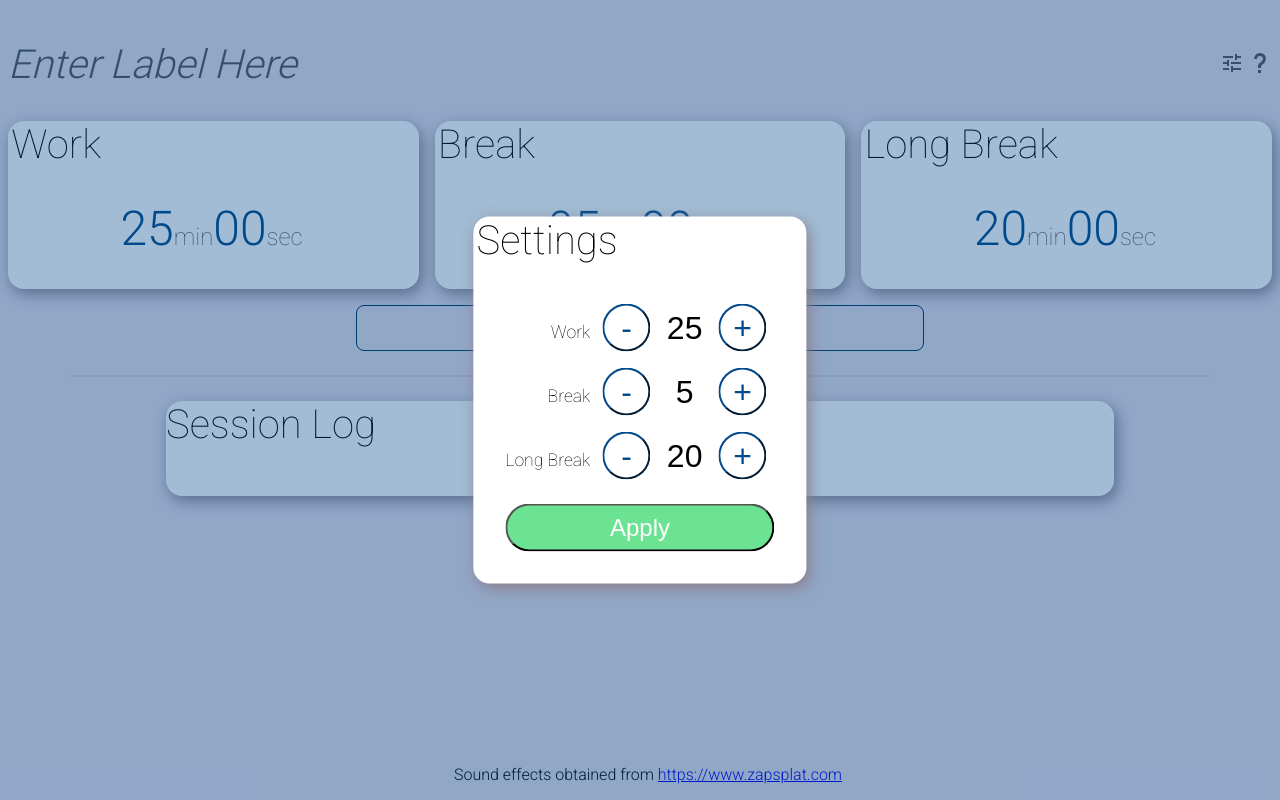
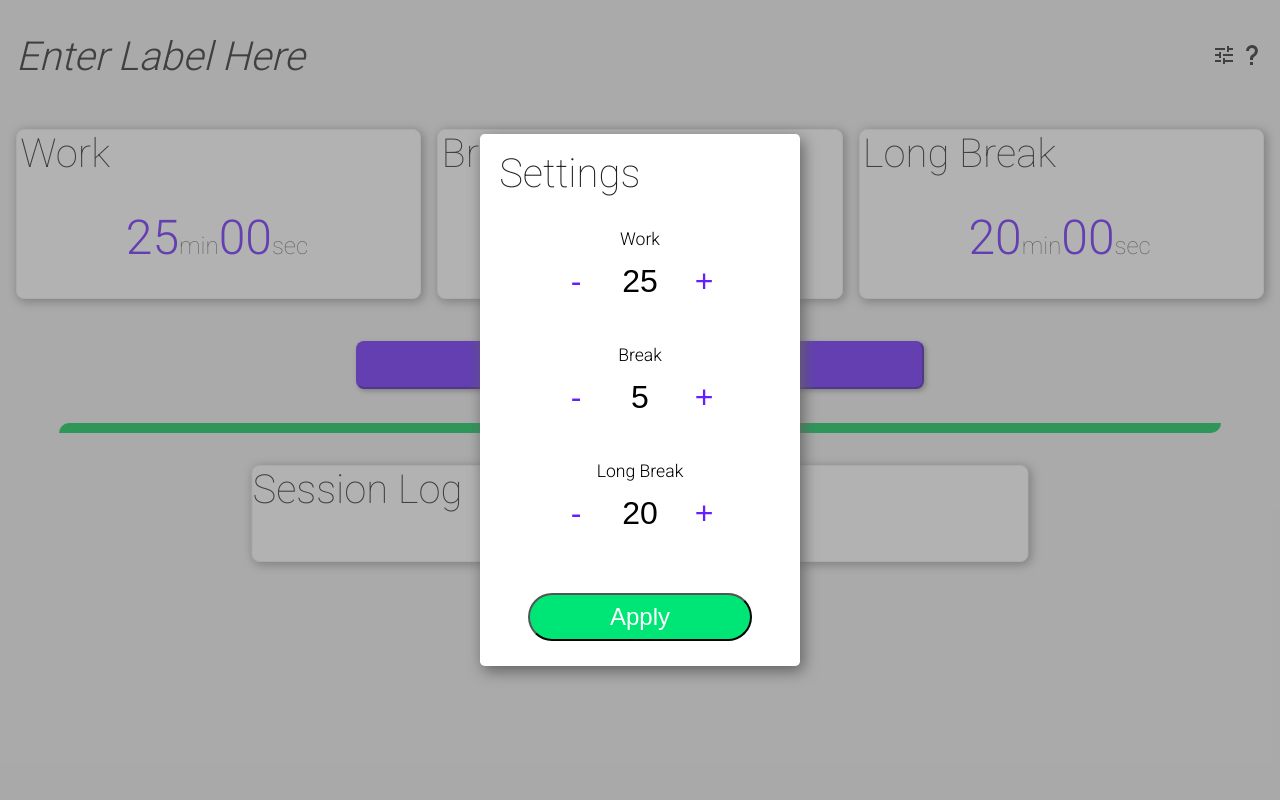
Before and after one commit to connerblanton/pomodoro, a website built with webpack: page index.html in a window 1280 px wide. Both pictures are taken after a click on the icon 1232 px from the left and 62 px from the top of the page. Built offline with nearby package versions, Linux system fonts and the light colour scheme.

Commit message:
Theme Updates

```diff
--- a/index.html
+++ b/index.html
@@ -29,7 +29,7 @@
         <button class="labelAction hide" id="workLabelSubmit">
           <svg style="width:24px;height:24px" viewBox="0 0 24 24">
             <path
-              fill="#004a8c"
+              fill="#00c853"
               d="M21,7L9,19L3.5,13.5L4.91,12.09L9,16.17L19.59,5.59L21,7Z"
             />
           </svg>
@@ -37,7 +37,7 @@
         <button class="labelAction hide" id="workLabelCancel">
           <svg style="width:24px;height:24px" viewBox="0 0 24 24">
             <path
-              fill="#ee2e41"
+              fill="#FF1744"
               d="M19,6.41L17.59,5L12,10.59L6.41,5L5,6.41L10.59,12L5,17.59L6.41,19L12,13.41L17.59,19L19,17.59L13.41,12L19,6.41Z"
             />
           </svg>
@@ -49,7 +49,7 @@
             d="M3,17V19H9V17H3M3,5V7H13V5H3M13,21V19H21V17H13V15H11V21H13M7,9V11H3V13H7V15H9V9H7M21,13V11H11V13H21M15,9H17V7H21V5H17V3H15V9Z"
           />
         </svg>
-        <svg style="width:24px;height:24px" viewBox="0 0 24 24">
+        <svg id="help" style="width:24px;height:24px" viewBox="0 0 24 24">
           <path
             d="M10,19H13V22H10V19M12,2C17.35,2.22 19.68,7.62 16.5,11.67C15.67,12.67 14.33,13.33 13.67,14.17C13,15 13,16 13,17H10C10,15.33 10,13.92 10.67,12.92C11.33,11.92 12.67,11.33 13.5,10.67C15.92,8.43 15.32,5.26 12,5A3,3 0 0,0 9,8H6A6,6 0 0,1 12,2Z"
           />
@@ -91,18 +91,14 @@
         </section>
       </section>
     </main>
-    <button id="start">Start Pomodoro</button>
+    <section class="remote"><button id="start">Start Pomodoro</button></section>
     <hr />
-    <section class="log">
-      <h3 class="title">Session Log</h3>
-      <section id="dataLog" class="dataLog"></section>
+    <section class="sessionLog">
+      <section class="log">
+        <h3 class="title">Session Log</h3>
+        <section id="dataLog" class="dataLog"></section>
+      </section>
     </section>
-    <footer>
-      <p>
-        Sound effects obtained from
-        <a href="https://www.zapsplat.com">https://www.zapsplat.com</a>
-      </p>
-    </footer>
     <script src="dist/main.js"></script>
   </body>
 </html>
--- a/src/css/main.scss
+++ b/src/css/main.scss
@@ -1,20 +1,31 @@
 @import "./partials/colors";
+@import "./partials/shadows";
+@import "./partials/card";
 @import "./partials/timer";
-@import "./partials/start";
 @import "./partials/topBar";
-@import "./partials/log";
+@import "./partials/sessionLog";
 @import "./partials/modal";
 @import "./partials/inputOverrides";
 @import "./partials/settings";
+@import "./partials/remote";
+
+html {
+  height: 100vh;
+  width: 100vw;
+}
 
 body {
   font-family: "Roboto", sans-serif;
   background-color: $grey-minus-2;
-  display: grid;
+  position: relative;
+  height: 100%;
+  width: 100%;
+  margin: -1rem 0;
 }
 
 hr {
-  border: 1px solid $grey-minus-1;
+  border: 5px solid $green-plus-1;
+  border-radius: 25rem 0 25rem 0;
   width: 90%;
 }
 
@@ -31,11 +42,9 @@ hr {
   font-size: 2.5rem;
   font-weight: 100;
   margin: 0 0.2rem;
+  color: $grey-plus-2;
 }
 
-footer {
-  position: absolute;
-  bottom: 0;
-  width: 100%;
-  text-align: center;
+input {
+  outline-color: $primary;
 }
--- /dev/null
+++ b/src/css/partials/_card.scss
@@ -0,0 +1,6 @@
+@mixin card {
+  background-color: #ffffff;
+  border-radius: 0.5rem;
+  box-shadow: $shadow-2;
+  border: 1px solid $grey-minus-2;
+}
--- a/src/css/partials/_colors.scss
+++ b/src/css/partials/_colors.scss
@@ -1,20 +1,23 @@
-$primary-minus-2: #a2bdd5;
-$primary-minus-1: #5c8bb5;
-$primary: #004a8c;
-$primary-plus-1: #003666;
+$primary-minus-2: #b388ff;
+$primary-minus-1: #7c4dff;
+$primary: #651fff;
+$primary-plus-1: #6200ea;
 
-$red-minus-1: #f15463;
-$red: #ee2e41;
-$red-plus-1: #ae2230;
+$secondary-plus-1: #0bc8d8;
+$secondary: #52d9e2;
+
+$red-minus-1: #ff5252;
+$red: #ff1744;
+$red-plus-1: #d50000;
 
 $black: #050517;
 
-$green-minus-1: #a0edba;
-$green: #6be393;
-$green-plus-1: #4ea66b;
+$green-minus-1: #69f0ae;
+$green: #00e676;
+$green-plus-1: #00c853;
 
-$grey-minus-2: #e5dde9;
-$grey-minus-1: #d9ccdf;
-$grey: #bcaec2;
-$grey-plus-1: #897f8e;
-$grey-plus-2: #565059;
+$grey-minus-2: #eeeeee;
+$grey-minus-1: #bdbdbd;
+$grey: #9e9e9e;
+$grey-plus-1: #616161;
+$grey-plus-2: #212121;
--- a/src/css/partials/_log.scss
+++ b/src/css/partials/_log.scss
@@ -1,9 +1,7 @@
 .log {
   margin: 1rem 0 0;
   justify-self: center;
-  background-color: #fff;
-  border-radius: 1rem;
-  box-shadow: 3px 5px 15px $grey-plus-1;
+  @include card;
   width: 75%;
   padding: 0 0 1rem;
 
--- a/src/css/partials/_modal.scss
+++ b/src/css/partials/_modal.scss
@@ -4,7 +4,7 @@
   left: 0;
   height: 100%;
   width: 100%;
-  background-color: #004b8c5e;
+  background-color: #6161617c;
   z-index: 5;
 }
 
@@ -14,13 +14,25 @@
   left: 50%;
   transform: translate(-50%, -50%);
   background-color: #fff;
-  border-radius: 1rem;
+  border-radius: 0.3rem;
   box-shadow: 3px 5px 15px $grey-plus-1;
   z-index: 10;
+  padding: 1rem;
+  max-height: 500px;
+  overflow: auto;
 
   .body {
     margin: 2rem;
     font-weight: 100;
     font-size: 1.1rem;
+
+    &.information {
+      text-align: center;
+      margin: 0;
+
+      h2 {
+        font-weight: 500;
+      }
+    }
   }
 }
--- /dev/null
+++ b/src/css/partials/_remote.scss
@@ -0,0 +1,30 @@
+.remote {
+  position: relative;
+  width: 100%;
+  height: 100px;
+
+  #start {
+    position: absolute;
+    left: 50%;
+    top: 50%;
+    transform: translate(-50%, -50%);
+    width: 95%;
+    max-width: 568px;
+    padding: 0.5rem;
+    font-size: 1.5rem;
+    background-color: $primary;
+    border-color: $primary;
+    color: #ffffff;
+    border-radius: 0.5rem;
+    outline: none;
+    box-shadow: $shadow-1;
+    text-transform: uppercase;
+    font-weight: 500;
+    font-family: "Roboto", sans-serif;
+
+    &:hover {
+      cursor: pointer;
+      box-shadow: $shadow-2;
+    }
+  }
+}
--- /dev/null
+++ b/src/css/partials/_sessionLog.scss
@@ -0,0 +1,37 @@
+.sessionLog {
+  position: relative;
+  margin: 1rem;
+  padding: 1rem;
+
+  .log {
+    position: absolute;
+    left: 50%;
+    transform: translatex(-50%);
+    @include card;
+    width: 90%;
+    max-width: 775px;
+    padding: 0 0 1rem;
+
+    .title {
+      margin: 0 0 2rem;
+    }
+
+    .dataLog {
+      display: grid;
+      grid-template-columns: repeat(2, 1fr);
+      justify-content: center;
+
+      .title {
+        justify-self: center;
+        font-weight: 500;
+        font-size: 2rem;
+      }
+
+      .data {
+        justify-self: center;
+        font-size: 1rem;
+        font-weight: 100;
+      }
+    }
+  }
+}
--- a/src/css/partials/_settings.scss
+++ b/src/css/partials/_settings.scss
@@ -1,5 +1,21 @@
 .modal .body.settings {
   text-align: end;
+
+  .setting {
+    display: grid;
+    grid-template-columns: 1fr;
+    margin: 2rem 1rem;
+
+    label {
+      justify-self: center;
+      font-weight: 300;
+    }
+
+    .controls {
+      display: grid;
+      grid-template-columns: repeat(3, 1fr);
+    }
+  }
 }
 
 .step {
@@ -7,22 +23,23 @@
   font-size: 2rem;
   text-align: center;
   border: none;
+  justify-self: center;
 }
 
 .stepper {
   font-size: 2rem;
-  background: transparent;
-  border-color: $primary;
   color: $primary;
   border-radius: 2rem;
   width: 3rem;
   height: 3rem;
   outline: none;
   margin: 0.5rem;
+  border: none;
+  background-color: transparent;
 
   &:hover {
     cursor: pointer;
-    background-color: #004b8c5e;
+    background-color: #651fff5e;
   }
 }
 
--- /dev/null
+++ b/src/css/partials/_shadows.scss
@@ -0,0 +1,4 @@
+$shadow-1: 2px 2px 5px $grey;
+$shadow-2: 2px 2px 10px 1px $grey;
+$shadow-3: 4px 4px 12px $grey;
+$shadow-4: 5px 5px 15px $grey;
--- a/src/css/partials/_start.scss
+++ /dev/null
@@ -1,18 +0,0 @@
-button#start {
-  width: 75%;
-  justify-self: center;
-  margin: 1rem 0;
-  padding: 0.5rem;
-  font-size: 1.5rem;
-  background-color: transparent;
-  border: 0.1rem solid $primary-plus-1;
-  color: $primary-plus-1;
-  max-width: 568px;
-  border-radius: 0.5rem;
-  outline: none;
-
-  &:hover {
-    cursor: pointer;
-    background-color: $primary-minus-2;
-  }
-}
--- a/src/css/partials/_timer.scss
+++ b/src/css/partials/_timer.scss
@@ -3,13 +3,12 @@
   grid-template-columns: repeat(3, 1fr);
   justify-content: space-around;
   grid-gap: 1rem;
+  margin: 1rem;
 
   .timer {
     transition: 1s;
     display: grid;
-    background-color: #fff;
-    border-radius: 1rem;
-    box-shadow: 3px 5px 15px $grey-plus-1;
+    @include card;
 
     .countdown {
       justify-self: center;
@@ -22,7 +21,7 @@
           margin: 0;
           font-size: 1.5rem;
           font-weight: 100;
-          color: $grey-plus-2;
+          color: $grey-plus-1;
 
           .number {
             margin: 0;
@@ -35,8 +34,9 @@
     }
 
     &.disabled {
-      background-color: $grey-minus-1;
+      background-color: $grey;
       opacity: 0.5;
+      border-color: transparent;
 
       .title {
         color: $grey-plus-1;
--- a/src/css/partials/_topBar.scss
+++ b/src/css/partials/_topBar.scss
@@ -2,6 +2,7 @@
   display: grid;
   grid-template-columns: repeat(2, 50%);
   align-items: center;
+  margin: 1rem;
 
   h1 {
     font-size: 2.5rem;
@@ -11,13 +12,17 @@
 
     span:hover {
       cursor: pointer;
-      color: $grey;
+      color: $grey-plus-1;
     }
 
     input {
       height: 3rem;
       font-size: 2.5rem;
       width: 25rem;
+      font-weight: 300;
+      font-family: "Roboto", sans-serif;
+      max-width: 355px;
+      outline-color: $primary;
     }
 
     .labelAction {
@@ -29,7 +34,7 @@
       }
 
       &#workLabelSubmit {
-        border-color: $primary;
+        border-color: $green-plus-1;
       }
 
       &#workLabelCancel {
@@ -48,9 +53,34 @@
       &:hover {
         cursor: pointer;
         path {
-          fill: $grey;
+          fill: $grey-plus-1;
         }
       }
     }
   }
 }
+
+@media screen and (max-width: 568px) {
+  .topBar {
+    grid-template-columns: 100%;
+
+    h1 {
+      justify-self: center;
+
+      input {
+        width: 20rem;
+        margin: 0 0.5rem;
+      }
+
+      .labelAction {
+        width: 48%;
+      }
+    }
+
+    .settings {
+      justify-self: center;
+      margin: 0 0 2rem;
+      transform: scale(1.5);
+    }
+  }
+}
--- /dev/null
+++ b/src/js/components/informationHTML.js
@@ -0,0 +1,19 @@
+let informationHTML = `
+<h2>Get Started</h2>
+<p>
+Enter a label for your work, adjust your timings if needed, then hit 'Start Pomodoro' to get started!
+</p>
+<hr/>
+<h2>What is a Pomodoro?</h2>
+<p>
+The Pomodoro Technique is a time management method developed by Francesco Cirillo in the late 1980s. The technique uses a timer to break down work into intervals, traditionally 25 minutes in length, separated by short breaks, typically 5 minutes in length. After the fourth interval, there is a longer break.
+</p>
+<footer>
+<p>
+  Sound effects obtained from
+  <a href="https://www.zapsplat.com">https://www.zapsplat.com</a>
+</p>
+</footer>
+`;
+
+export default informationHTML;
--- a/src/js/components/listeners.js
+++ b/src/js/components/listeners.js
@@ -6,6 +6,7 @@ import logPomodoro from "./logPomodoro";
 import initDataLog from "./initDataLog";
 import popModal from "./popModal";
 import settingsHTML from "./settingsHTML";
+import informationHTML from "./informationHTML";
 import populateSettings from "./populateSettings";
 import applySettings from "./applySettings";
 import closeModal from "./closeModal";
@@ -41,6 +42,10 @@ document.getElementById("settings").addEventListener("click", () => {
   });
 });
 
+document.getElementById("help").addEventListener("click", () => {
+  popModal("Information", informationHTML, "information");
+});
+
 // Emitted Events
 
 window.addEventListener("workComplete", () => {
--- a/src/js/components/settingsHTML.js
+++ b/src/js/components/settingsHTML.js
@@ -1,12 +1,13 @@
 const settingsHTML = `
-<div>
-    Work <button onclick="document.getElementById('workMinuteInput').stepDown()" class="stepper">-</button><input type="number" id="workMinuteInput" min="1" max="60" class="step"/><button onclick="document.getElementById('workMinuteInput').stepUp()" class="stepper">+</button>
+<div class="setting">
+    <label>Work</label>
+    <div class="controls"><button onclick="document.getElementById('workMinuteInput').stepDown()" class="stepper">-</button><input type="number" id="workMinuteInput" min="1" max="60" class="step"/><button onclick="document.getElementById('workMinuteInput').stepUp()" class="stepper">+</button></div>
 </div>
-<div>
-    Break <button onclick="document.getElementById('breakMinuteInput').stepDown()" class="stepper">-</button><input type="number" id="breakMinuteInput" min="1" max="60" class="step"/><button onclick="document.getElementById('breakMinuteInput').stepUp()" class="stepper">+</button>
+<div class="setting">
+    <label>Break</label><div class="controls"><button onclick="document.getElementById('breakMinuteInput').stepDown()" class="stepper">-</button><input type="number" id="breakMinuteInput" min="1" max="60" class="step"/><button onclick="document.getElementById('breakMinuteInput').stepUp()" class="stepper">+</button></div>
 </div>
-<div>
-    Long Break <button onclick="document.getElementById('lbMinuteInput').stepDown()" class="stepper">-</button><input type="number" id="lbMinuteInput" min="1" max="60" class="step"/><button onclick="document.getElementById('lbMinuteInput').stepUp()" class="stepper">+</button>
+<div class="setting">
+    <label>Long Break</label><div class="controls"><button onclick="document.getElementById('lbMinuteInput').stepDown()" class="stepper">-</button><input type="number" id="lbMinuteInput" min="1" max="60" class="step"/><button onclick="document.getElementById('lbMinuteInput').stepUp()" class="stepper">+</button></div>
 </div>
 <button class="applySettings" id="applySettings">Apply</button>
 `;
```
Also changed, not shown: src/css/partials/_information.scss (added, +7 -0 lines), dist/main.css, dist/main.js, 1 other file.
